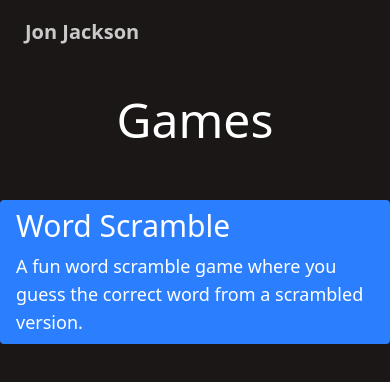
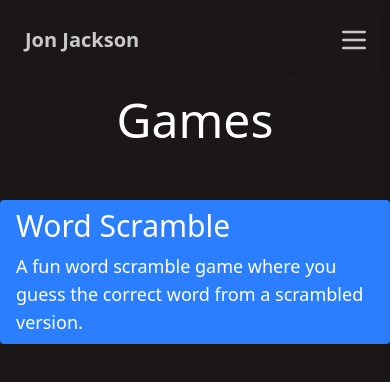
Before and after one commit to jonteal/jt-portfolio-2025, a React (Vite) app: page /games in a window 390 px wide. Shown: the top 382 px of the page. Built offline with nearby package versions, Linux system fonts and the light colour scheme.

Commit message:
added mobile nav bar with drawer. Needs style fixes but works

```diff
--- /dev/null
+++ b/src/components/MobileNav.tsx
@@ -0,0 +1,22 @@
+export const MobileNav = ({ onOpen }: { onOpen?: () => void }) => (
+  <div className="navbar navbar-end bg-base-100 shadow-sm">
+    <div className="flex-none">
+      <button onClick={onOpen} className="btn btn-square btn-ghost">
+        <svg
+          xmlns="http://www.w3.org/2000/svg"
+          fill="none"
+          viewBox="0 0 24 24"
+          className="inline-block h-8 w-auto stroke-current"
+        >
+          {" "}
+          <path
+            strokeLinecap="round"
+            strokeLinejoin="round"
+            strokeWidth="2"
+            d="M4 6h16M4 12h16M4 18h16"
+          ></path>{" "}
+        </svg>
+      </button>
+    </div>
+  </div>
+);
--- /dev/null
+++ b/src/components/MobileNavDrawer.tsx
@@ -0,0 +1,38 @@
+type DrawerProps = {
+  isOpen: boolean;
+  onClose: () => void;
+};
+
+export const MobileNavDrawer = ({ isOpen, onClose }: DrawerProps) => (
+  <div
+    className={`fixed top-0 right-0 h-full w-64 bg-base-200 shadow-lg z-50 transform transition-transform duration-300 ${
+      isOpen ? "translate-x-0" : "translate-x-full"
+    }`}
+  >
+    <div className="p-4 flex justify-end">
+      <button onClick={onClose} className="btn btn-sm btn-circle">
+        ✕
+      </button>
+    </div>
+    <ul className="menu p-4">
+      <li>
+        <a href="#home">Home</a>
+      </li>
+      <li>
+        <a href="#expertise">Expertise</a>
+      </li>
+      <li>
+        <a href="#work">Work</a>
+      </li>
+      <li>
+        <a href="#experience">Experience</a>
+      </li>
+      <li>
+        <a href="#references">References</a>
+      </li>
+      <li>
+        <a href="#contact">Contact</a>
+      </li>
+    </ul>
+  </div>
+);
--- a/src/components/Navbar.tsx
+++ b/src/components/Navbar.tsx
@@ -1,4 +1,7 @@
 import { Link } from "react-router";
+import { MobileNav } from "./MobileNav";
+import { useState } from "react";
+import { MobileNavDrawer } from "./MobileNavDrawer";
 
 const links = [
   { name: "home", path: "/#home", number: "00" },
@@ -10,7 +13,10 @@ const links = [
   { name: "games", path: "/games", number: "06" },
 ];
 
-export const Navbar = () => (
+export const Navbar = () => {
+  const [isDrawerOpen, setIsDrawerOpen] = useState(false);
+  console.log("isDrawerOpen", isDrawerOpen);
+  return (
     <div className="navbar bg-base-100 fixed z-10">
       <div className="navbar-start">
         <Link className="btn btn-ghost text-xl" to="/#home">
@@ -32,6 +38,14 @@ export const Navbar = () => (
           ))}
         </ul>
       </nav>
-    <div className="navbar-end"></div>
+      <div className="navbar-end lg:hidden">
+        <MobileNav onOpen={() => setIsDrawerOpen(true)} />
+      </div>
+
+      <MobileNavDrawer
+        isOpen={isDrawerOpen}
+        onClose={() => setIsDrawerOpen(false)}
+      />
     </div>
   );
+};
--- a/src/components/layout/AppLayout.tsx
+++ b/src/components/layout/AppLayout.tsx
@@ -1,8 +1,10 @@
+import { MobileNav } from "../MobileNav";
 import { Navbar } from "../Navbar";
 
 export const AppLayout = ({ children }: any) => (
   <div className="flex flex-col min-h-screen">
     <Navbar />
+    {/* <MobileNav /> */}
     <main style={{ flex: 1 }}>{children}</main>
   </div>
 );
--- a/src/components/mainviewComponents/Contact.tsx
+++ b/src/components/mainviewComponents/Contact.tsx
@@ -3,7 +3,7 @@ import me from "../../assets/me.jpg";
 export const Contact = () => (
   <section
     id="contact"
-    className="h-screen flex flex-col items-center justify-center w-screen"
+    className="min-h-screen flex flex-col items-center justify-center w-full"
   >
     <h2 className="text-white text-6xl font-bold mb-3">Get in touch</h2>
     <div className="border flex flex-row w-10/12 rounded-3xl">
--- a/src/components/mainviewComponents/Experience.tsx
+++ b/src/components/mainviewComponents/Experience.tsx
@@ -3,7 +3,7 @@ import { ExperienceAccordion } from "./ExperienceAccordion";
 export const Experience = () => (
   <section
     id="experience"
-    className="h-screen flex flex-col items-center justify-center"
+    className="min-h-screen flex flex-col items-center justify-center"
   >
     <h2 className="text-white text-6xl font-bold mb-10 mx-2 text-start">
       Professional Experience
--- a/src/components/mainviewComponents/Expertise.tsx
+++ b/src/components/mainviewComponents/Expertise.tsx
@@ -8,7 +8,7 @@ type ExpertiseProps = {
 
 export const Expertise = ({ nextSectionRef }: ExpertiseProps) => (
   <section
-    className="h-screen flex flex-col items-center justify-center w-screen"
+    className="min-h-screen flex flex-col items-center justify-center w-full max-w-screen-xl"
     ref={nextSectionRef}
     id="expertise"
   >
--- a/src/components/mainviewComponents/Hero.tsx
+++ b/src/components/mainviewComponents/Hero.tsx
@@ -10,7 +10,7 @@ type HeroProps = {
 export const Hero = ({ handleScrolltoNextSection }: HeroProps) => (
   <section
     id="home"
-    className="h-screen flex flex-col justify-start items-center"
+    className="min-h-screen flex flex-col justify-start items-center"
   >
     <img
       className="h-full text-white text-center grid bg-cover w-full"
--- a/src/components/mainviewComponents/References.tsx
+++ b/src/components/mainviewComponents/References.tsx
@@ -3,7 +3,7 @@ import { ReferencesGrid } from "../ReferencesGrid";
 export const References = () => (
   <section
     id="references"
-    className="h-screen flex flex-col items-center justify-center w-screen pt-12"
+    className="min-h-screen flex flex-col items-center justify-center w-full pt-12"
   >
     <h2 className="text-white text-5xl font-bold mb-3 mt-5">References</h2>
 
--- a/src/components/mainviewComponents/Work.tsx
+++ b/src/components/mainviewComponents/Work.tsx
@@ -3,7 +3,7 @@ import { HomeProjectsCarousel } from "../HomeProjectCarousel";
 export const Work = () => (
   <section
     id="work"
-    className="h-screen w-10/12 flex sm:flex-row flex-col items-center justify-between mx-auto p-40"
+    className="min-h-screen w-10/12 flex sm:flex-row flex-col items-center justify-between mx-auto p-40"
   >
     <h2 className="text-white text-7xl font-bold self-start mb-10 mt-5 flex flex-col w-1/2">
       <span className="self-start">My</span>{" "}
```
Lines whose indentation alone changed are shown as unchanged.
